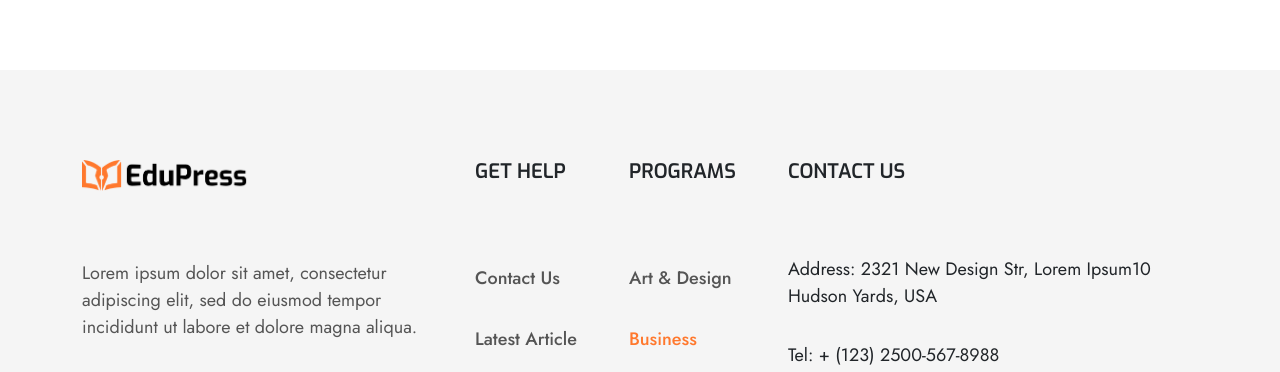
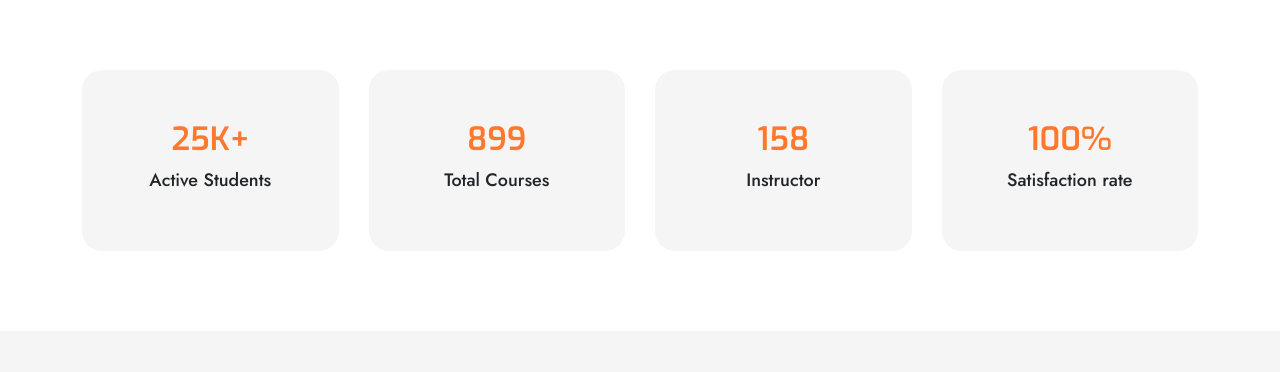
Before and after one commit to HashemJalloul/Our-project, a React (Vite) app: page / in a window 1280 px wide. Shown: the part 2958-3330 px from the top of the page. Built offline with nearby package versions, Linux system fonts and the light colour scheme.

Commit message:
ek-infocards

```diff
--- /dev/null
+++ b/src/Data/InfoCards.jsx
@@ -0,0 +1,8 @@
+const infocards = [
+    {id: 0, title: '25K+', content: 'Active Students'},
+    {id: 1, title: '899', content: 'Total Courses'},
+    {id: 2, title: '158', content: 'Instructor'},
+    {id: 3, title: '100%', content: 'Satisfaction rate'},
+]
+
+export default infocards;
--- /dev/null
+++ b/src/components/Count/Count.css
@@ -0,0 +1,30 @@
+.ek-info-card {
+    width: 300px;
+    height: 181px;
+    padding: 50px 0px 50px 0px;
+    gap: 16px;
+    border-radius: 20px;
+    background-color: #f5f5f5;
+}
+.ek-info-card h2 {
+    font-family: Exo;
+    font-size: 32px;
+    font-weight: 600;
+    line-height: 38.4px;
+    text-align: center;
+    color: #FF782D;
+}
+.ek-info-card a {
+    display: block;
+    font-family: Jost;
+    font-size: 18px;
+    font-weight: 500;
+    line-height: 27px;
+    text-align: center;
+}
+
+@media (min-width: 300px) and  (max-width: 767px) {
+    .ek-info-card {
+        width: 100%;
+    }
+}
--- /dev/null
+++ b/src/components/Count/Count.jsx
@@ -0,0 +1,11 @@
+/* eslint-disable react/prop-types */
+import './Count.css'
+
+export default function Count(props) {
+    return (
+        <div className='ek-info-card'>
+            <h2>{props.title}</h2>
+            <a href="#">{props.content}</a>
+        </div>
+    )
+}
--- a/src/pages/Home/Home.css
+++ b/src/pages/Home/Home.css
@@ -229,3 +229,16 @@
         gap: 20px;
     }
 }
+.ek-info-wrapper {
+    display: flex;
+    justify-content: space-between;
+    gap: 30px;
+    padding-bottom: 80px;
+}
+
+@media (min-width: 300px) and  (max-width: 991px) {
+    .ek-info-wrapper {
+        justify-content: center;
+        flex-wrap: wrap;
+    }
+}
--- a/src/pages/Home/Home.jsx
+++ b/src/pages/Home/Home.jsx
@@ -1,15 +1,20 @@
 import './Home.css'
 import Category from '../../components/Category/Category'
+import Count from './../../components/Count/Count'
 import { Container } from 'react-bootstrap'
 import { Link } from 'react-router-dom';
 import CardsCourses from '../../components/CardsCourses/CardsCourses'
 import allCardsCourses from './../../Data/AllCardsCourses'
+import infocards from './../../Data/InfoCards'
 
 
 export default function Home() {
   const cardsCourses = allCardsCourses.map(card => {
     return <CardsCourses key={card.id} image={card.image} head4={card.head4} price={card.price} Free={card.Free} />
   })
+  const info = infocards.map(card => {
+    return <Count key={card.id} title={card.title} content={card.content} />
+  });
   return (
     <>
       <section className='ek-hero'>
@@ -34,8 +39,7 @@ export default function Home() {
         <div className="ek-wrapper-featuresCourses">
           {cardsCourses}
         </div>
-
-        <div className="ek-getMore">
+        <section className="ek-getMore">
           <div className="ek-getMore-content">
             <div className="ek-getMore-title">
               <h5>GET MORE POWER FROM</h5>
@@ -46,7 +50,10 @@ export default function Home() {
               <button className='ek-btn-getmore'><a href="">Explorer course</a></button>
             </div>
           </div>
-        </div>
+        </section>
+        <section className='ek-info-wrapper'>
+            {info}
+        </section>
       </Container>
     </>
   )
```
